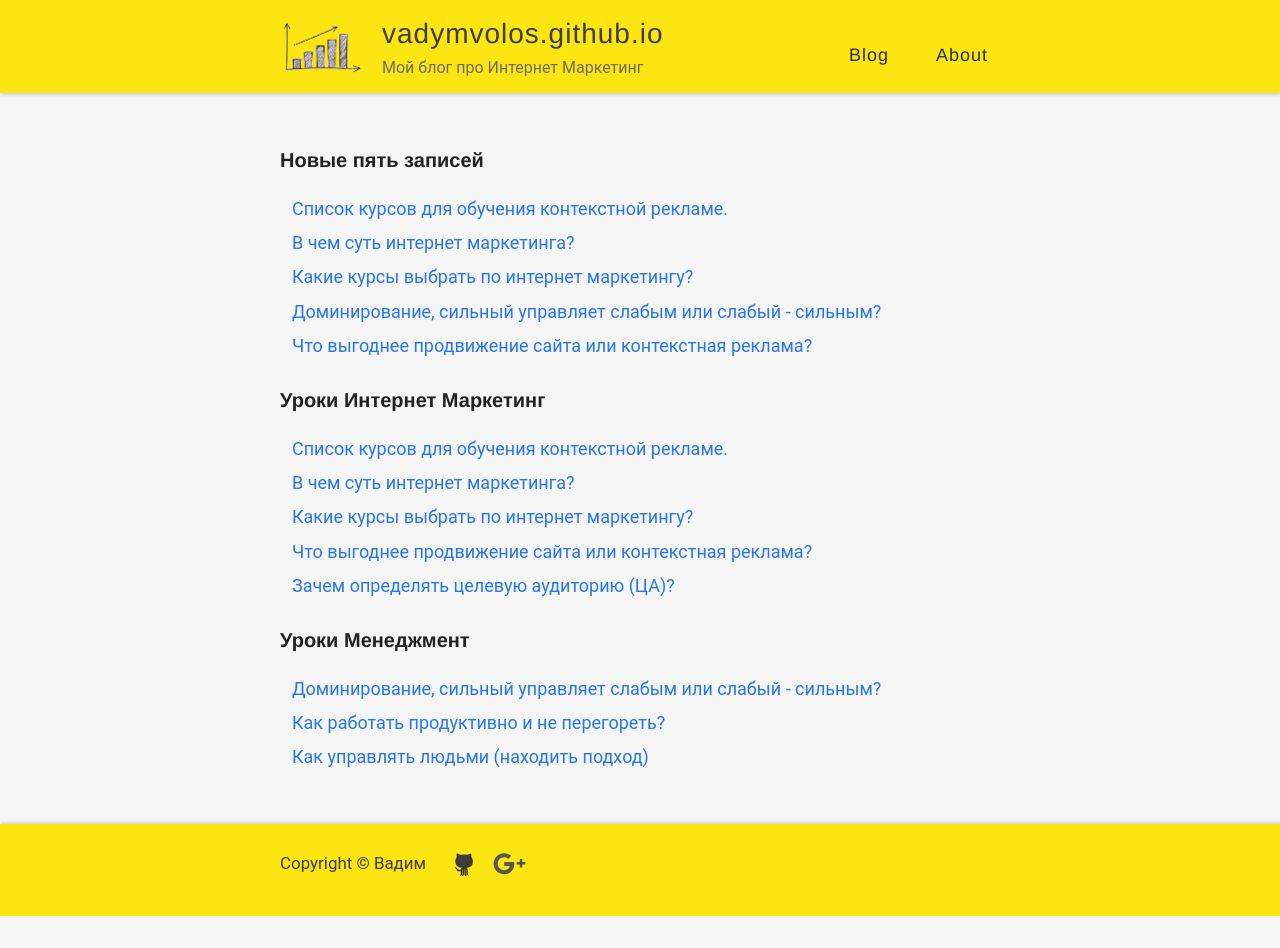
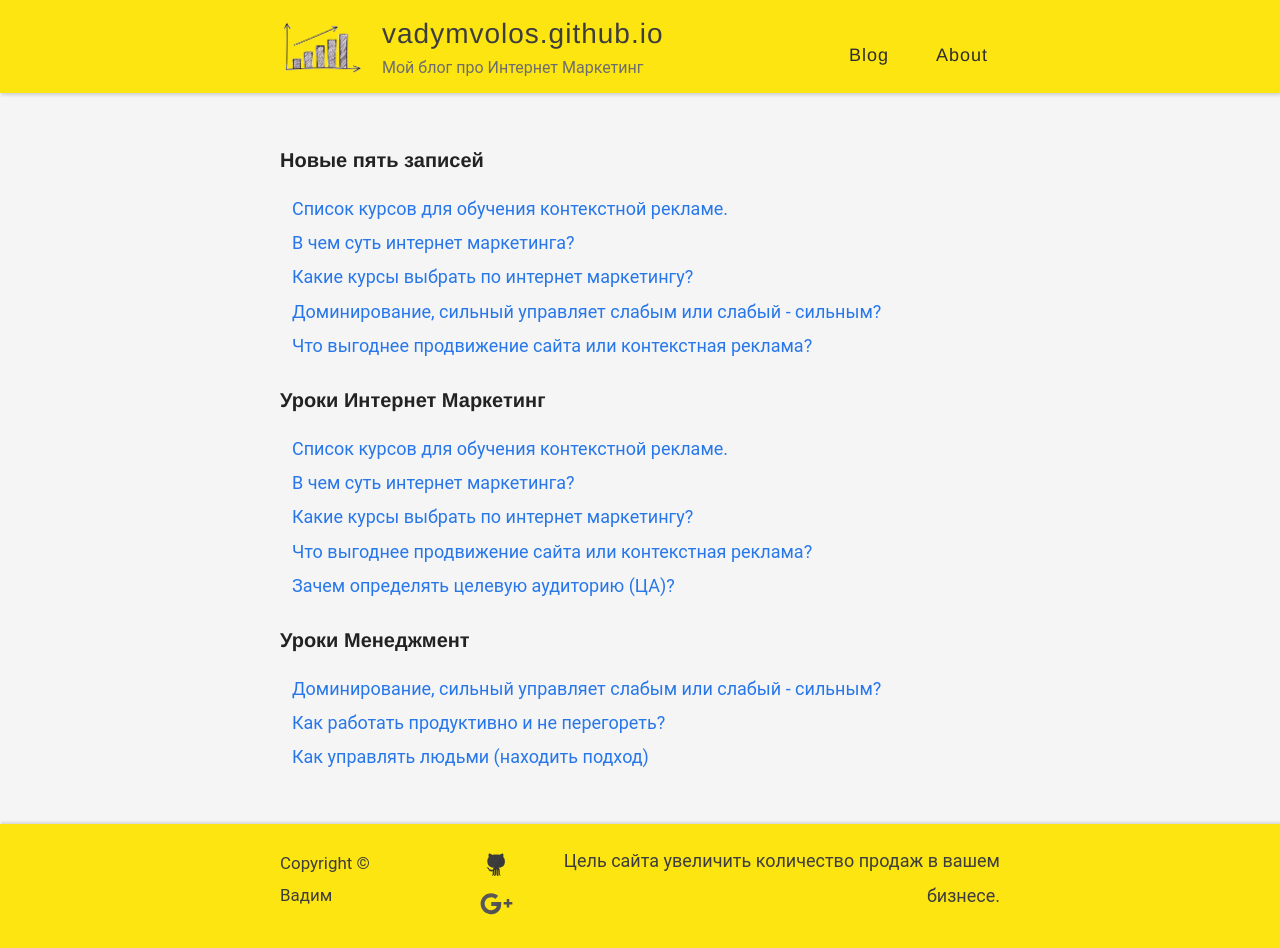
Before and after one commit to VadymVolos/vadymvolos.github.io, a Jekyll site: the page built from index.html, in a window 1280 px wide. Built offline with Jekyll 4.4.1, drawn with Linux system fonts in a browser that asks for light colours; before the commit the page ends 916 px from its top, so only the background shows below that.

Commit message:
Update default.html

```diff
--- a/_layouts/default.html
+++ b/_layouts/default.html
@@ -44,6 +44,7 @@
         <footer class="footer">
           <div class="copyright-v1">Copyright © Вадим <p></p></div>
           <div class="copyright-social">{% include svg-icons.html %}</div>
+          <div class="copyright-v1-description">Цель сайта увеличить количество продаж в вашем бизнесе.</div>
         </footer>
       </div>
     </div>
```
